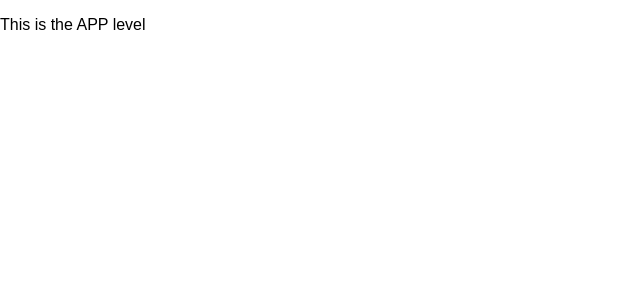
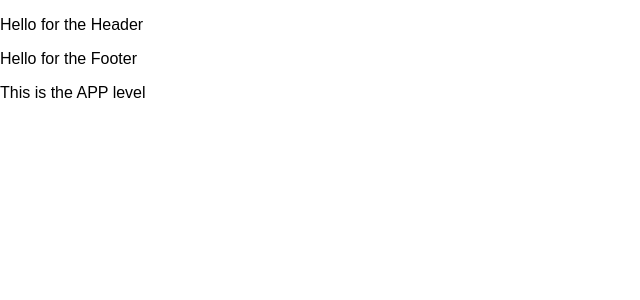
Before and after one commit to NicholasMunson/tower-Frontend, a React (Create React App) app in the folder my-bevs/: page / in a window 1280 px wide. Shown: the top 300 px of the page, without its empty margins (0-640 px from the left). Built offline with nearby package versions, Linux system fonts and the light colour scheme.

Commit message:
added all components needed

```diff
--- a/my-bevs/package.json
+++ b/my-bevs/package.json
@@ -5,6 +5,8 @@
   "dependencies": {
     "react": "^16.4.1",
     "react-dom": "^16.4.1",
+    "react-router": "^4.3.1",
+    "react-router-dom": "^4.3.1",
     "react-scripts": "1.1.4"
   },
   "scripts": {
--- /dev/null
+++ b/my-bevs/src/components/Add.js
@@ -0,0 +1,12 @@
+import React, {Component} from 'react';
+
+class Add extends Component {
+    render() {
+        return (
+            <p>Hello for the Add Page</p>
+        )
+    }
+
+}
+
+export default Add
--- a/my-bevs/src/components/App.js
+++ b/my-bevs/src/components/App.js
@@ -1,13 +1,29 @@
-import React, { Component } from 'react';
-
+import React, {Component} from 'react';
+import {BrowserRouter as Router, Route} from 'react-router-dom'
+import Header from './Header'
+import About from './About'
+import BeerList from './BeerList'
+import WineList from './WineList'
+import Add from './Add'
+import Footer from './Footer'
 import '../styles/App.css'
 
 class App extends Component {
-  render() {
-    return (
-      <p>This is the APP level</p>
-    );
-  }
+    render() {
+        return (
+            <Router>
+                <div className='app-container'>
+                    <Route exact path='/' component={Header} />
+                    <Route path='/about' component={About} />
+                    <Route path='/beer-list' component={BeerList} />
+                    <Route path='/wine-list' component={WineList} />
+                    <Route path='/add' component={Add} />
+                    <Route exact path='/' component={Footer} />
+                    <p>This is the APP level</p>
+                </div>
+            </Router>
+        )
+    }
 }
 
 export default App;
--- /dev/null
+++ b/my-bevs/src/components/BeerList.js
@@ -0,0 +1,11 @@
+import React from 'react';
+
+function Header(props) {
+    return (
+        <p>Hello for the Beer Page</p>
+    )
+
+
+}
+
+export default Header
--- /dev/null
+++ b/my-bevs/src/components/CustomNavBar.js
@@ -0,0 +1 @@
+import React, {Component} from 'react';
--- /dev/null
+++ b/my-bevs/src/components/Footer.js
@@ -0,0 +1,11 @@
+import React from 'react';
+
+function Footer(props) {
+    return (
+        <p>Hello for the Footer</p>
+    )
+
+
+}
+
+export default Footer
--- /dev/null
+++ b/my-bevs/src/components/Header.js
@@ -0,0 +1,11 @@
+import React from 'react';
+
+function Header(props) {
+    return (
+        <p>Hello for the Header</p>
+    )
+
+
+}
+
+export default Header
--- /dev/null
+++ b/my-bevs/src/components/WineList.js
@@ -0,0 +1,11 @@
+import React from 'react';
+
+function WineList(props) {
+    return (
+        <p>Hello for the wine Page</p>
+    )
+
+
+}
+
+export default WineList
```
Also changed, not shown: my-bevs/src/components/AddBeer.js (added, +11 -0 lines), my-bevs/src/components/AddWine.js (added, +11 -0 lines), my-bevs/src/components/About.js (added), 1 other file (tests, documents, lock files or other folders).
